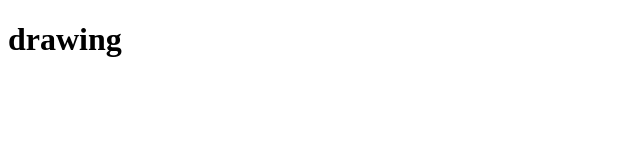
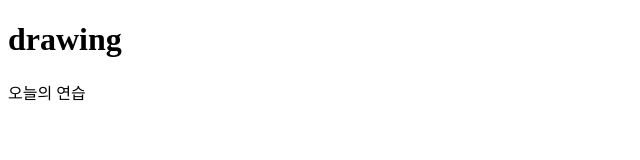
Before and after one commit to kabinny/drawing_memo, a plain HTML site: page index.html in a window 1280 px wide. Shown: the whole page, without its empty margins (0-640 px from the left). Drawn offline with Linux system fonts and the light colour scheme.

Commit message:
목표 추가

```diff
--- a/index.html
+++ b/index.html
@@ -7,5 +7,6 @@
 </head>
 <body>
     <h1>drawing</h1>
+    <div>오늘의 연습</div>
 </body>
 </html>
```
Also changed, not shown: app.js (added), 1 other file.
